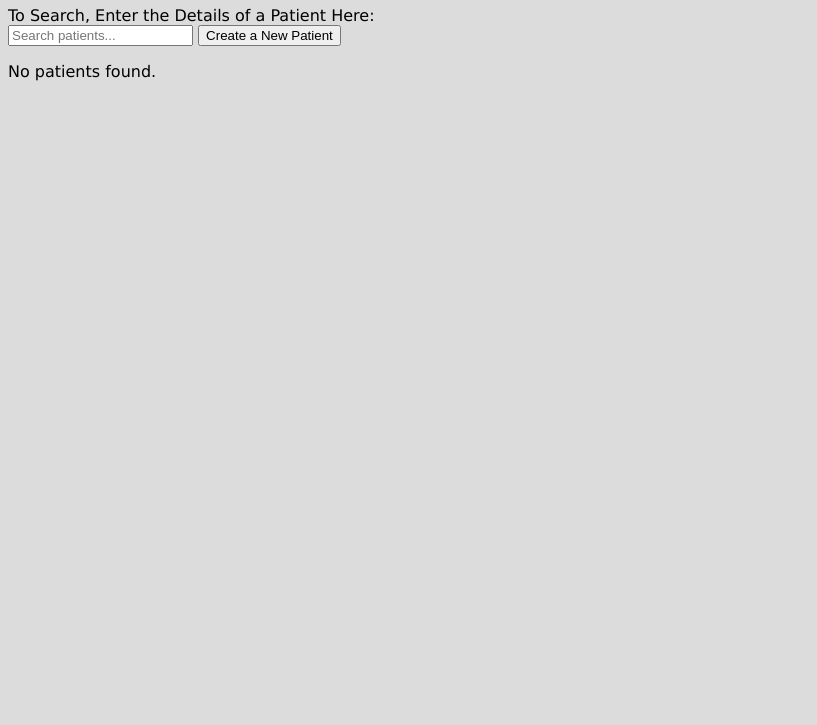
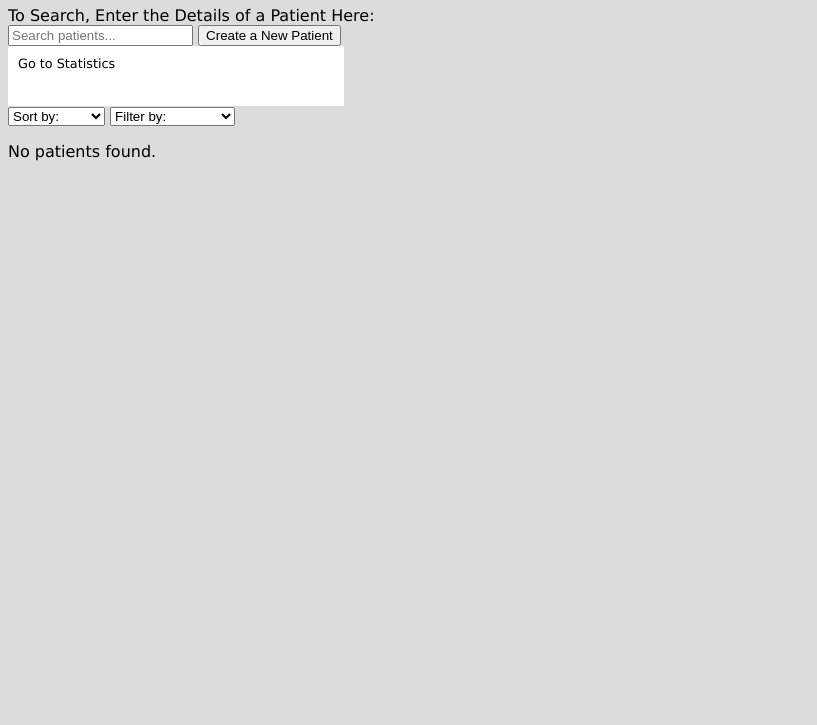
Before and after one commit to Cameronb09/Patient-Record-System, a plain HTML site: page home.html in a window 1280 px wide. Shown: the part 75-800 px from the top of the page, without its empty margins (0-817 px from the left). Drawn offline with Linux system fonts and the light colour scheme.

Commit message:
Add files via upload
added sorting/ filter options

```diff
--- a/form.js
+++ b/form.js
@@ -105,6 +105,7 @@ document.addEventListener("DOMContentLoaded", function () {
     const m = today.getMonth() - DOB.getMonth();
     if (m < 0 || (m === 0 && today.getDate() < DOB.getDate())) age--;
     if (age < 0 || age > 120) { alert("Age must be under 120 years."); return; }
+    const patientAge = age;
 
     // BMI calculation
     const height = parseFloat(document.getElementById("height").value);
--- a/home.html
+++ b/home.html
@@ -11,13 +11,33 @@
 
 <div>To Search, Enter the Details of a Patient Here: </div>
 
-<input type="text" id="searchInput" placeholder="Search patients..." />
+<input type="text" id="searchInput" placeholder="Search patients...">
 
 
 <button onclick="window.location.href='index.html'">Create a New Patient</button>
-<div id="patientList"></div>
+
+<div class="box" onclick="window.location.href='statistics.html'">Go to Statistics</div>
 
 
+<select id="sort">
+    <option value="">Sort by:</option>
+    <option value="firstName">First Name</option>
+    <option value="lastName">Last Name</option>
+    <option value="dob">Date of Birth</option>
+    <option value="BMI">BMI</option>
+</select>
+
+<select id="filter">
+    <option value=""> Filter by:</option>
+    <option value="male">Male Patients</option>
+    <option value="female">Female Patients</option>
+    <option value="Underweight">Underweight BMI</option>
+    <option value="Normal">Normal BMI</option>
+    <option value="Overweight">Overweight BMI</option>
+    <option value="Obese">Obese BMI</option>
+</select>
+
+<div id="patientList"></div>
 
 <script src="main.js"></script>
 </body>
```
Also changed, not shown: statistics.js (line endings or trailing spaces).
